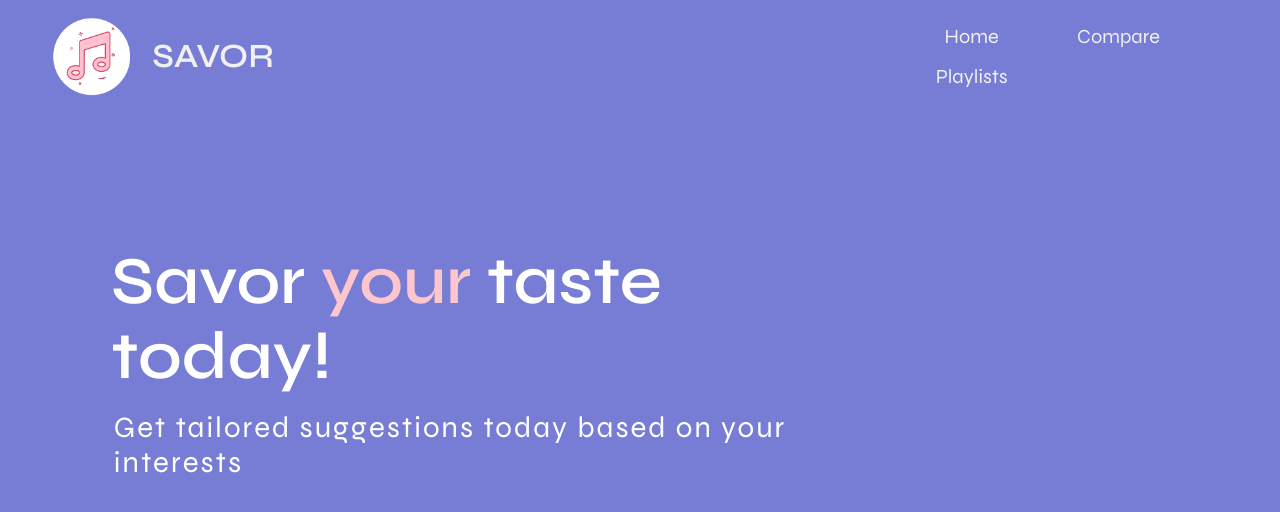
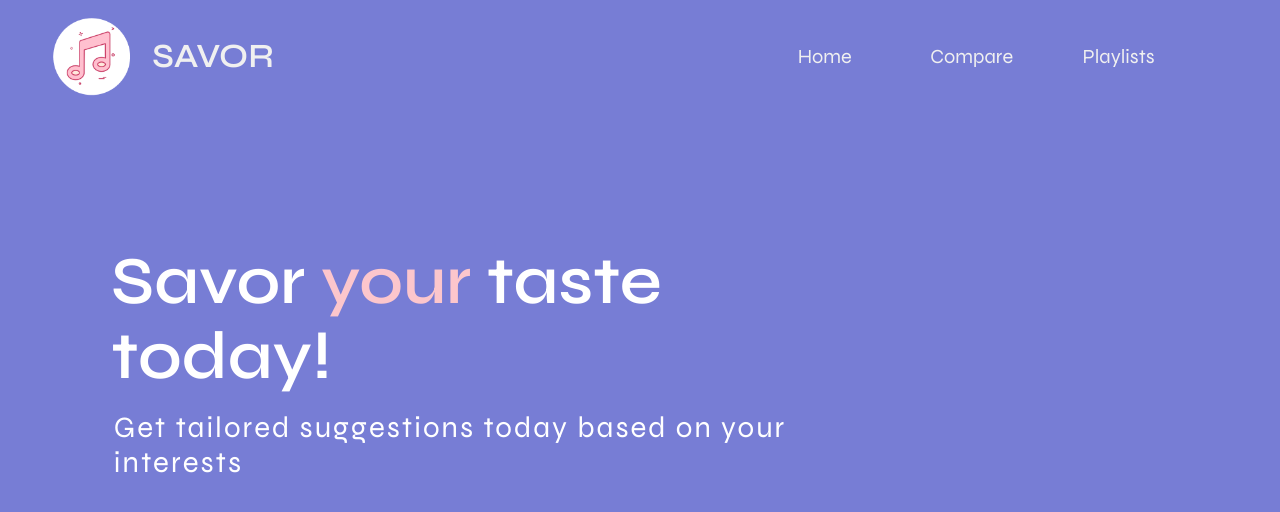
Before and after one commit to KevinYu3214/Savor, a React (Vite) app: page / in a window 1280 px wide. Shown: the top 512 px of the page. Built offline with nearby package versions, Linux system fonts and the light colour scheme.

Commit message:
fixed styling for navbar

```diff
--- a/src/components/Header.module.scss
+++ b/src/components/Header.module.scss
@@ -7,6 +7,7 @@
   width: 100%;
   margin-top: 2vh;
   margin-bottom: 18.5vh;
+
   &__company {
     display: none;
     display: flex;
@@ -79,10 +80,10 @@
 .nav {
   width: 100%;
   position: fixed;
-  top: $header-height;
+  top: $header-margin;
   right: -100%;
-  background: rgba($bg2, 0.8);
-  text-align: center;
+  background: $bg3;
+  text-align: right;
   padding: $spacing-md 0;
 
   &--open {
@@ -91,6 +92,7 @@
   }
 
   &__item {
+    margin: 0px;
     display: block;
     padding: $spacing-md;
     font-size: 20px;
@@ -108,7 +110,7 @@
   @include breakpoint(md) {
     position: static;
     display: grid;
-    grid-template-columns: repeat(2, 1fr);
+    grid-template-columns: repeat($num-navigation, 1fr);
     background: initial;
     width: auto;
     padding: 0;
--- a/src/global_styles/variables.scss
+++ b/src/global_styles/variables.scss
@@ -1,8 +1,11 @@
 @import url("https://fonts.googleapis.com/css2?family=Syne:wght@400;500;600;700;800&display=swap");
 $syne-font: "Syne", sans-serif;
 
+$num-navigation: 3;
+
 $bg: rgb(255, 255, 255);
 $bg2: rgb(119, 125, 213);
+$bg3: rgb(5, 7, 31);
 $text: rgb(15, 15, 15);
 $text2: rgb(240, 240, 240);
 $primary: rgb(252, 198, 204);
@@ -13,6 +16,7 @@ $spacing-mdlg: 26px;
 $spacing-lg: 32px;
 $spacing-xlg: 90px;
 
+$header-margin: 115px;
 $header-height: 80px;
 
 $sm: 37.5em;
```
